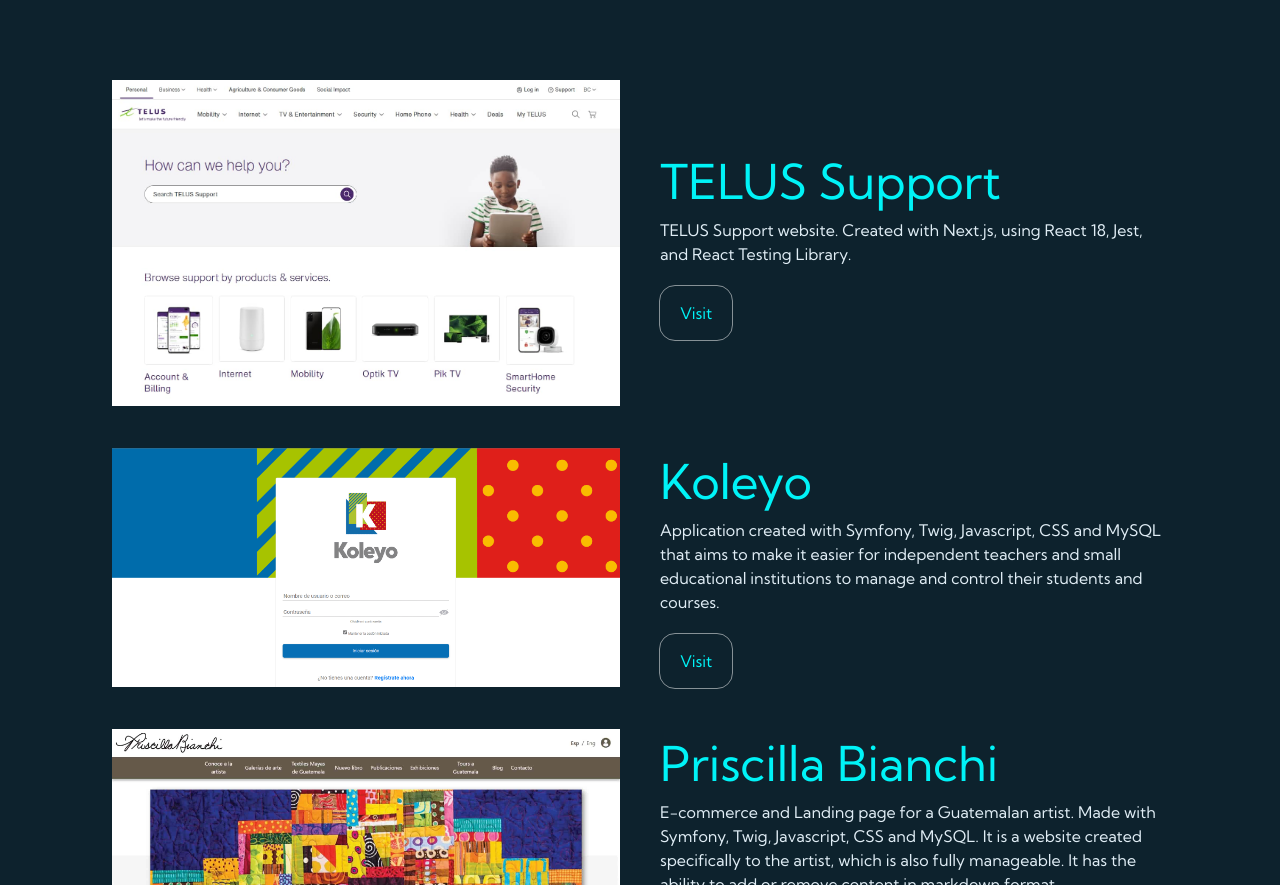
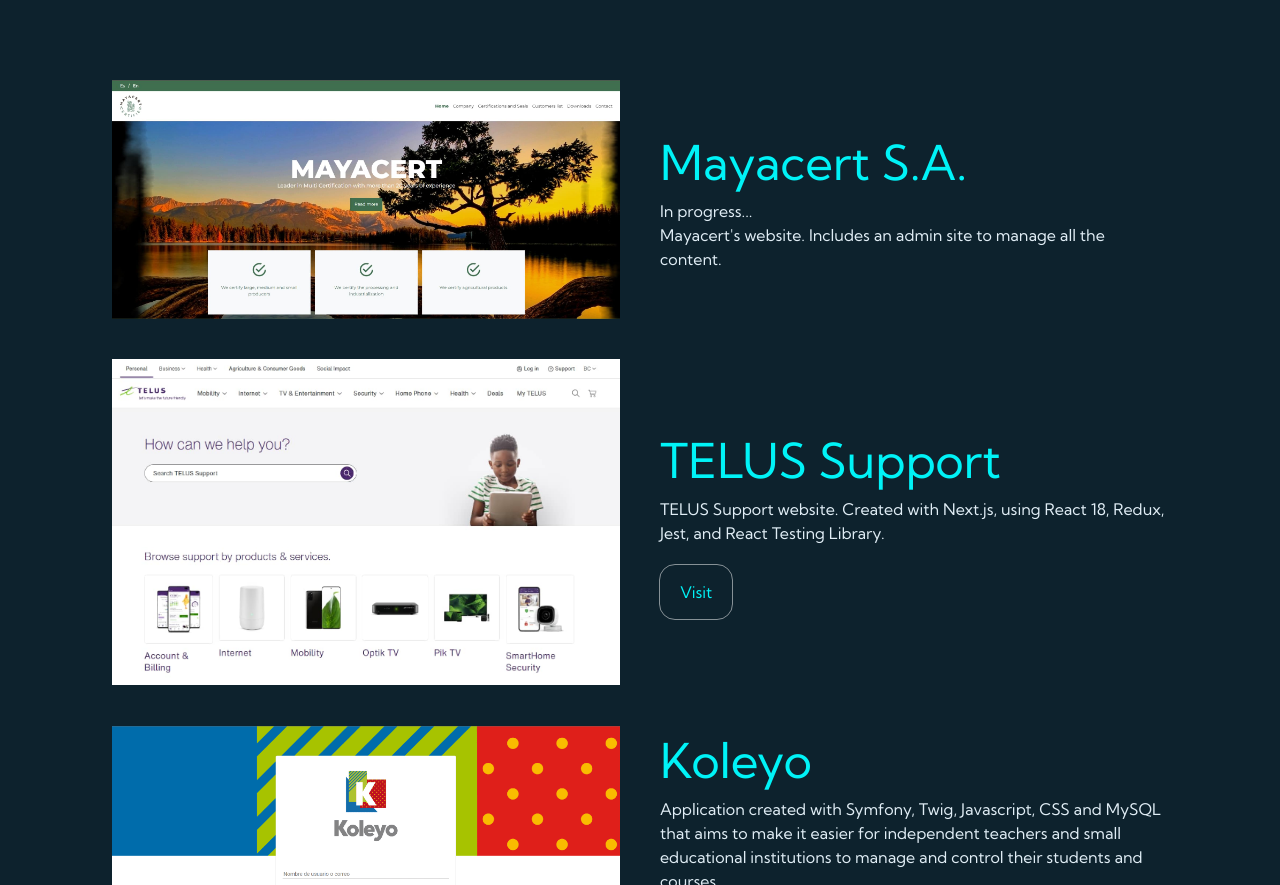
Before and after one commit to luisefarfan/Portfolio, a React (Vite) app: page / in a window 1280 px wide. Shown: the part 4392-5277 px from the top of the page. Built offline with nearby package versions, Linux system fonts and the light colour scheme.

Commit message:
feat: added mayacert project and dynamic language in selector

```diff
--- a/src/components/Header/MobileMenu.jsx
+++ b/src/components/Header/MobileMenu.jsx
@@ -16,7 +16,9 @@ const MobileMenu = ({ openMenu, activeSection, changeSection, menu, cv, lang })
         <li onClick={() => changeSection(menuIds.option5)} className={activeSection === menuIds.option5 ? 'active' : ''}>{menu.option5}</li>
       </ul>
       <div className='flex flex-col justify-around items-center mb-5'>
-        <Button href={`https://luis-farfan-cv.s3.amazonaws.com/cv-${lang}.pdf`} text={cv} color="blue" className='w-fit mb-3' />
+        {/* <Button href={`https://luis-farfan-cv.s3.amazonaws.com/cv-${lang}.pdf`} text={cv} color="blue" className='w-fit mb-3' /> */}
+        {/* TODO add the cv based on the lang again */}
+        <Button href={`https://luis-farfan-cv.s3.amazonaws.com/cv-en.pdf`} text={cv} color="blue" className='w-fit mb-3' />
         <LanguageSelector />
       </div>
       <ContactMenu fromMobile />
--- a/src/components/Header/index.jsx
+++ b/src/components/Header/index.jsx
@@ -33,7 +33,9 @@ const Header = ({ activeSection, handleSectionChange, showHeader }) => {
         </ul>
       </div>
       <div className='lang-cv-container'>
-        <Button href={`https://luis-farfan-cv.s3.amazonaws.com/cv-${lang}.pdf`} text={cv} color="blue" className='w-fit mr-5' />
+        {/* <Button href={`https://luis-farfan-cv.s3.amazonaws.com/cv-${lang}.pdf`} text={cv} color="blue" className='w-fit mr-5' /> */}
+        {/* TODO add again the CV based on the lang */}
+        <Button href={`https://luis-farfan-cv.s3.amazonaws.com/cv-en.pdf`} text={cv} color="blue" className='w-fit mr-5' />
         <LanguageSelector />
       </div>
       <div className={`sm-menu-button ${openMenu && 'open'}`} onClick={() => setOpenMenu(!openMenu)}>
--- a/src/components/LanguageSelector/index.jsx
+++ b/src/components/LanguageSelector/index.jsx
@@ -1,6 +1,17 @@
 import React, { useContext } from 'react'
 import { LanguageContext } from '../../content/context/LanguageContext'
 import Switch from '../Switch'
+
+const staticContent = {
+  en: {
+    en: 'English',
+    es: 'Spanish'
+  },
+  es: {
+    en: 'Inglés',
+    es: 'Español'
+  }
+}
 
 const LanguageSelector = () => {
   const { changeLang, lang } = useContext(LanguageContext)
@@ -12,7 +23,7 @@ const LanguageSelector = () => {
 
   return (
     <Switch
-      choices={[{ label: 'English', value: 'en' }, { label: 'Spanish', value: 'es' }]}
+      choices={[{ label: staticContent[lang].en, value: 'en' }, { label: staticContent[lang].es, value: 'es' }]}
       initialChoice={lang}
       onChange={handleLangChange}
     />
--- a/src/content/projects.js
+++ b/src/content/projects.js
@@ -1,4 +1,5 @@
 import telussupportImg from '../assets/pages/Projects/telussupport.jpg'
+import mayacertImg from '../assets/pages/Projects/mayacert.jpg'
 import project1Img from '../assets/pages/Projects/koleyo.png'
 // import project1ImgCompressed from '../assets/pages/Projects/koleyoCompress.jpg'
 import project2Img from '../assets/pages/Projects/priscilla.jpg'
@@ -20,9 +21,17 @@ const projectsContent = {
     seeMore: 'Visit',
     projects: [
       {
+        title: 'Mayacert S.A.',
+        subtitle: 'In progress...',
+        description: 'Mayacert\'s website. Includes an admin site to manage all the content.',
+        url: '',
+        img: mayacertImg,
+        // compressedImg: project1ImgCompressed
+      },
+      {
         title: 'TELUS Support',
         subtitle: '',
-        description: 'TELUS Support website. Created with Next.js, using React 18, Jest, and React Testing Library.',
+        description: 'TELUS Support website. Created with Next.js, using React 18, Redux, Jest, and React Testing Library.',
         url: 'https://www.telus.com/support',
         img: telussupportImg,
         // compressedImg: project1ImgCompressed
@@ -84,9 +93,17 @@ const projectsContent = {
     seeMore: 'Ver',
     projects: [
       {
+        title: 'Mayacert S.A.',
+        subtitle: 'En progreso...',
+        description: 'Página web de Mayacert. Incluye un sitio administrativo para controlar todo el contenido de la página.',
+        url: '',
+        img: mayacertImg,
+        // compressedImg: project1ImgCompressed
+      },
+      {
         title: 'TELUS Support',
         subtitle: '',
-        description: 'Página web de TELUS Support. Creada con Next.js, usando React 18, Jest y React Testing Library.',
+        description: 'Página web de TELUS Support. Creada con Next.js, usando React 18, Redux, Jest y React Testing Library.',
         url: 'https://www.telus.com/support',
         img: telussupportImg,
         // compressedImg: project1ImgCompressed
--- a/src/pages/HomePage/Home/index.jsx
+++ b/src/pages/HomePage/Home/index.jsx
@@ -28,7 +28,7 @@ const Home = ({ passedRef, handleSectionChange }) => {
       <div className='cv-button-container'>
         <Fade direction='up' delay={500} triggerOnce>
           {/* <Button href={`https://luis-farfan-cv.s3.amazonaws.com/cv-${lang}.pdf`} text={cv} color="blue" className='w-fit lg:mr-5 lg:mb-0 mb-5' /> */}
-          {/* Temporary, while I create the spanish CV */}
+          {/* TODO add the cv based on the lang again */}
           <Button href={`https://luis-farfan-cv.s3.amazonaws.com/cv-en.pdf`} text={cv} color="blue" className='w-fit lg:mr-5 lg:mb-0 mb-5' />
           <LanguageSelector />
         </Fade>
```
Also changed, not shown: src/assets/pages/Projects/mayacert.jpg (added).
